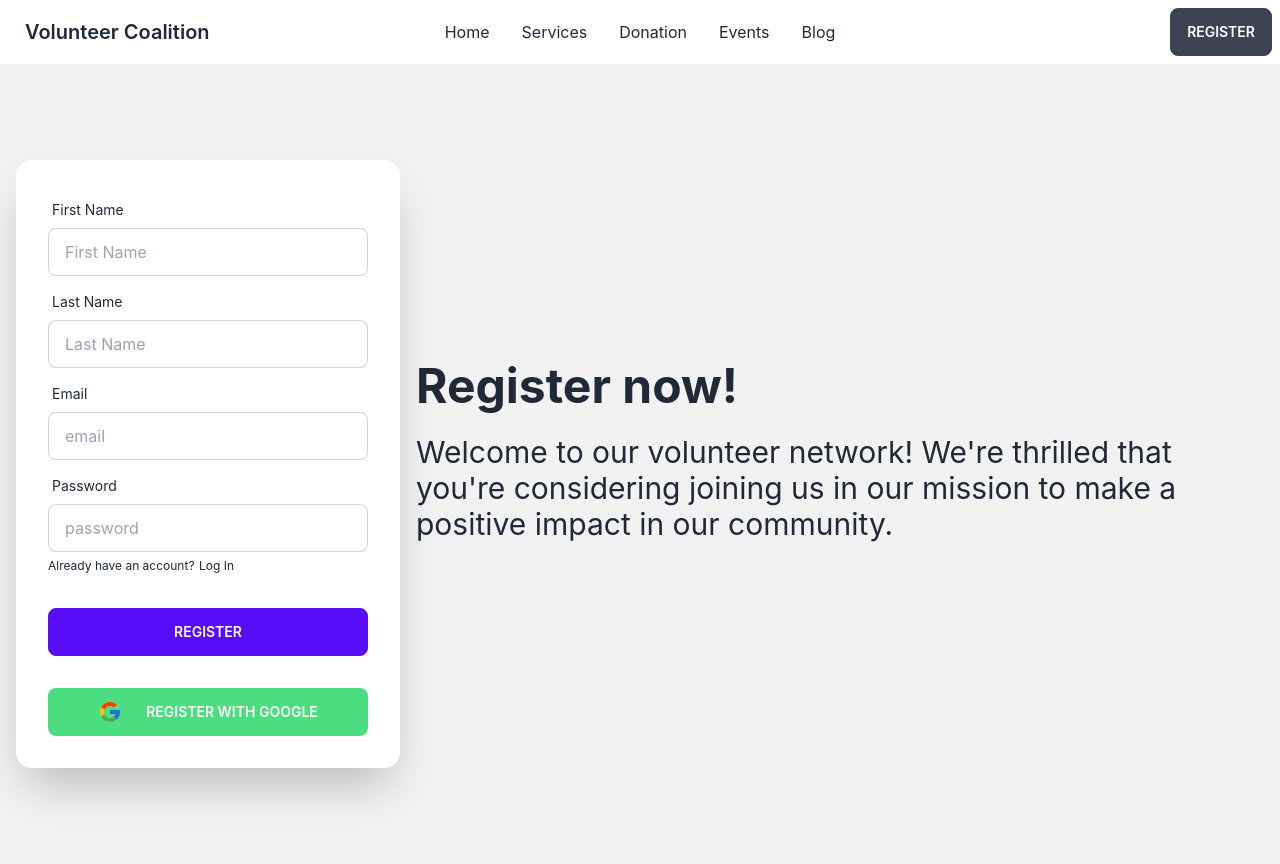
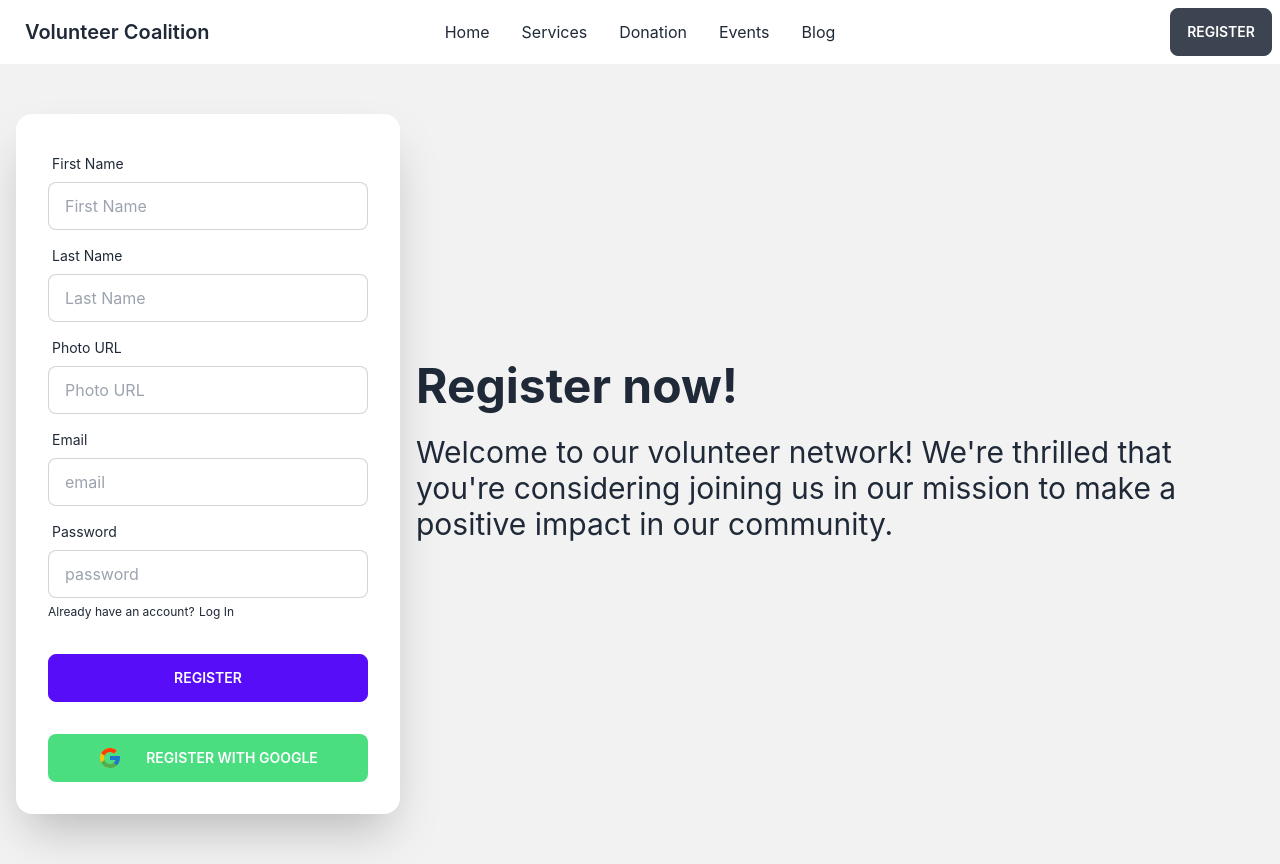
Before and after one commit to sowmik-sec/volunteer-coalition-client, a React (Create React App) app: page /register-here in a window 1280 px wide. Built offline with nearby package versions, Linux system fonts and the light colour scheme; no server answers.

Commit message:
user photo shown in header and sign out button added

```diff
--- a/src/components/Login/Register/Register.js
+++ b/src/components/Login/Register/Register.js
@@ -8,6 +8,7 @@ const Register = () => {
   const [lastName, setLastName] = useState("");
   const [email, setEmail] = useState("");
   const [password, setPassword] = useState("");
+  const [photoURL, setPhotoURL] = useState("");
   const { user, register, updateUserProfile } = useContext(AuthContext);
   const formRef = useRef(null);
 
@@ -18,14 +19,15 @@ const Register = () => {
       .then((result) => {
         const user = result.user;
         console.log(user);
-        handleUpdateUser(firstName, lastName);
+        handleUpdateUser(firstName, lastName, photoURL);
         formRef.current.reset();
       })
       .catch((error) => console.error(error));
   };
-  const handleUpdateUser = (firstName, lastName) => {
+  const handleUpdateUser = (firstName, lastName, photoURL) => {
     const profile = {
       displayName: `${firstName} ${lastName}`,
+      photoURL,
     };
     updateUserProfile(profile)
       .then(() => {
@@ -68,6 +70,18 @@ const Register = () => {
                 name="lastName"
                 onChange={(event) => setLastName(event.target.value)}
                 placeholder="Last Name"
+                className="input input-bordered"
+              />
+            </div>
+            <div className="form-control">
+              <label className="label">
+                <span className="label-text">Photo URL</span>
+              </label>
+              <input
+                type="text"
+                name="photoURL"
+                onChange={(event) => setPhotoURL(event.target.value)}
+                placeholder="Photo URL"
                 className="input input-bordered"
               />
             </div>
--- a/src/components/Shared/Header/Header.js
+++ b/src/components/Shared/Header/Header.js
@@ -67,7 +67,17 @@ const Header = () => {
       </div>
       <div className="navbar-end">
         {user ? (
-          <>{user.displayName}</>
+          <>
+            <img
+              src={user.photoURL}
+              alt=""
+              title={user.displayName}
+              className="h-12 w-12 rounded-full"
+            />
+            <button className="ml-3 bg-red-400 p-2 rounded-lg text-white">
+              Sign Out
+            </button>
+          </>
         ) : (
           <Link to="/register-here" className="btn">
             Register
```
